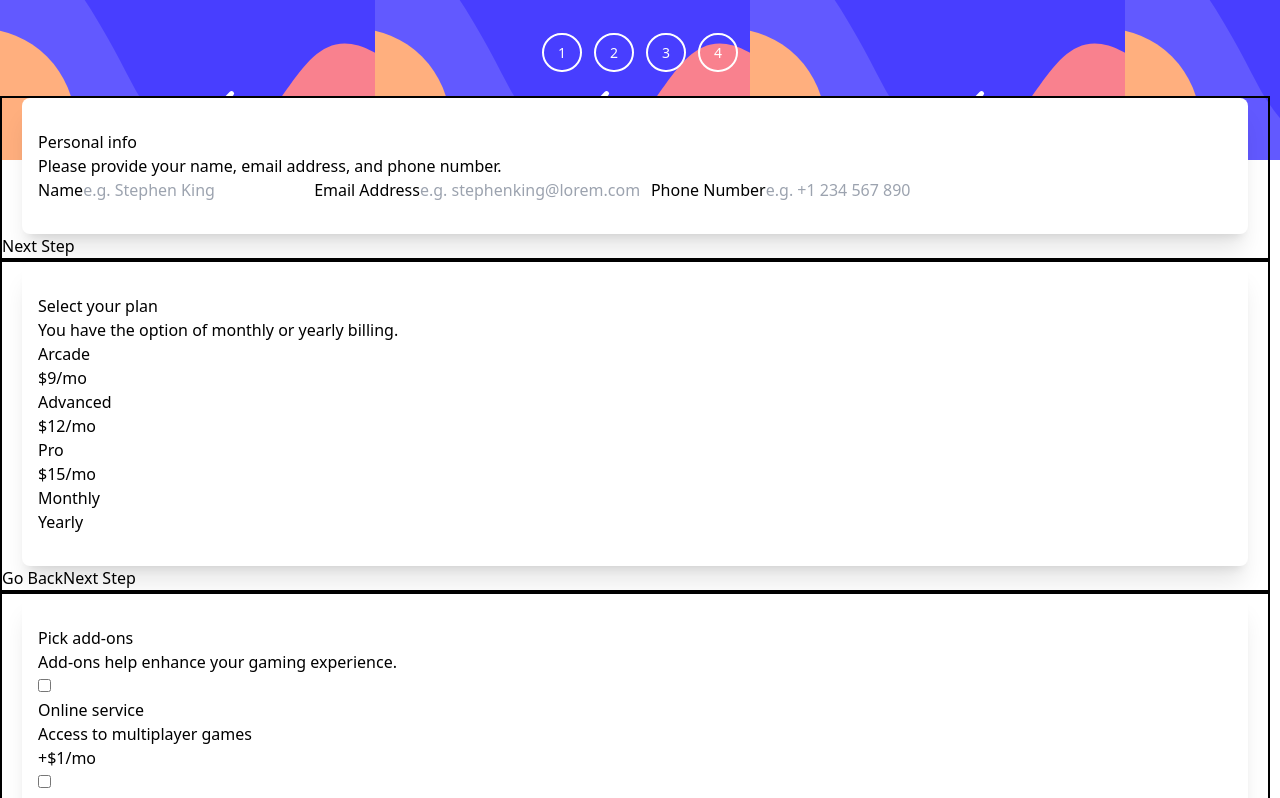
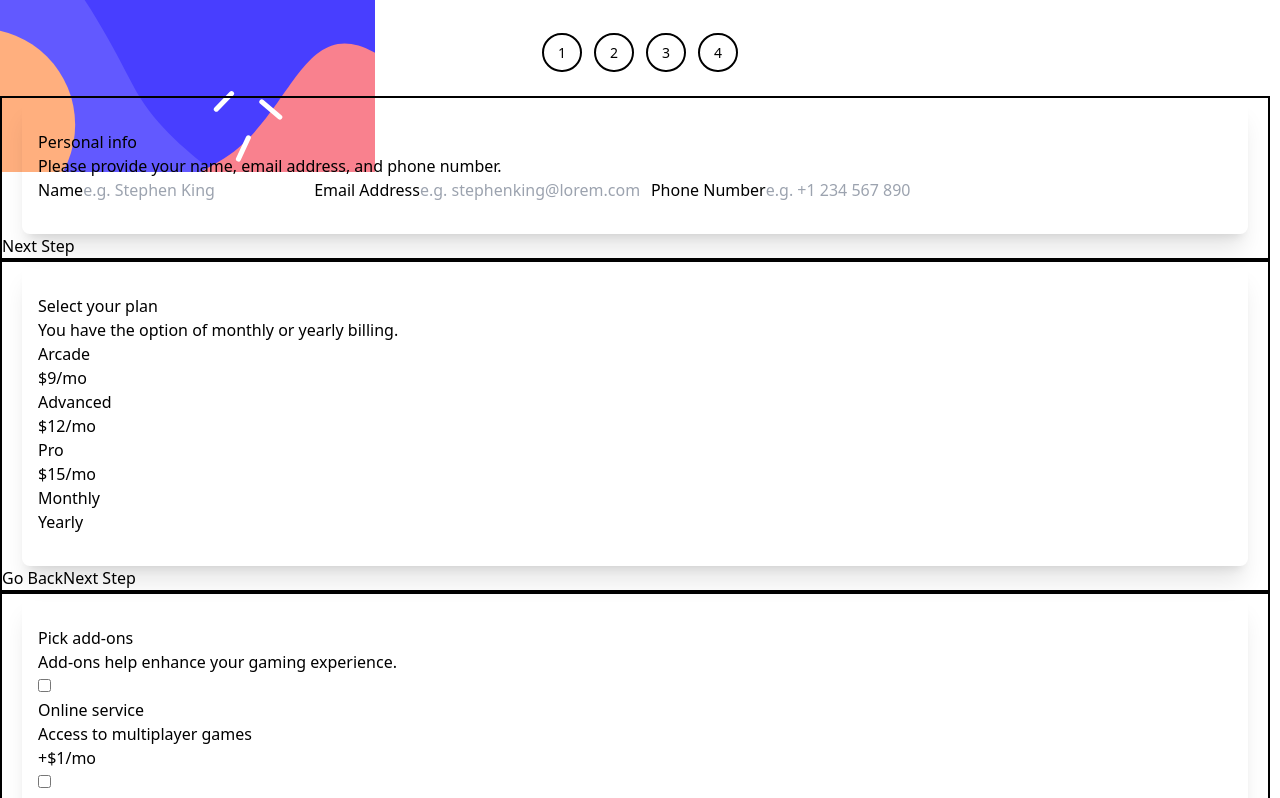
Before and after one commit to wx-it/multi-step-form, a React (Create React App) app: page / in a window 1280 px wide. Shown: the top 798 px of the page. Built offline with nearby package versions, Linux system fonts and the light colour scheme.

Commit message:
adding colors and themes to tailwind config

```diff
--- a/src/components/SideBar.jsx
+++ b/src/components/SideBar.jsx
@@ -2,7 +2,7 @@
 
 const SideBar = () => {
   return (
-    <div className='bg-sidebar h-40 w-full'>
+    <div className='bg-sidebar h-screen w-full bg-no-repeat'>
   <div className='flex justify-center pt-10 space-x-3'>
   <div>
     <span
--- a/tailwind.config.js
+++ b/tailwind.config.js
@@ -4,6 +4,23 @@
     "./src/**/*.{js,jsx,ts,tsx}",
   ],
   theme: {
+
+    screens: {
+      sm: '375px',
+    },
+    colors: {
+      'Marine-blue': 'hsl(213, 96%, 18%)',
+      'Purplish-blue': 'hsl(243, 100%, 62%)',
+      'Pastel-blue': 'hsl(228, 100%, 84%)',
+      'Light-blue': 'hsl(206, 94%, 87%)',
+      'Strawberry-red': 'hsl(354, 84%, 57%)',
+      'Cool-gray': 'hsl(231, 11%, 63%)',
+      'Light-gray': 'hsl(229, 24%, 87%)',
+      'Magnolia': 'hsl(217, 100%, 97%)',
+      'Alabaster': 'hsl(231, 100%, 99%)',
+      'White': 'hsl(0, 0%, 100%)'
+    },
+
     extend: {
       backgroundImage: {
         'sidebar': "url('/src/assets/images/bg-sidebar-mobile.svg')",
```
